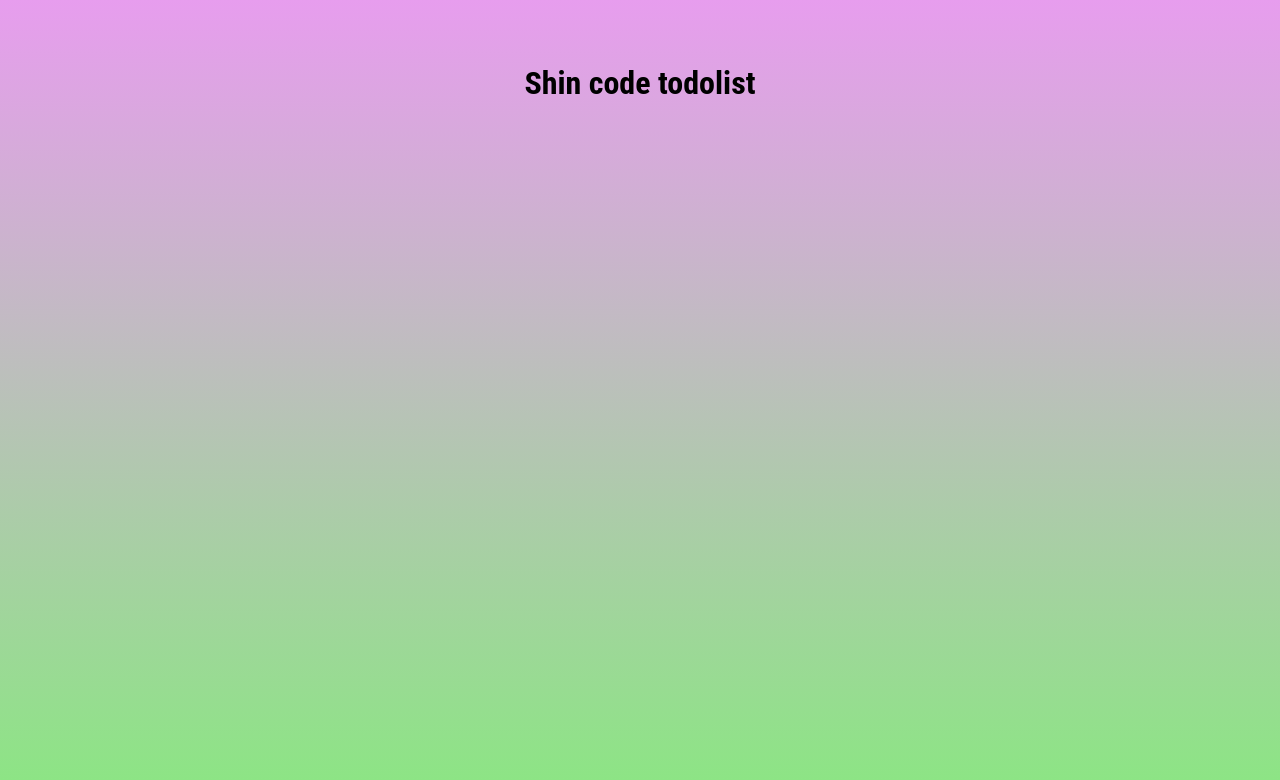
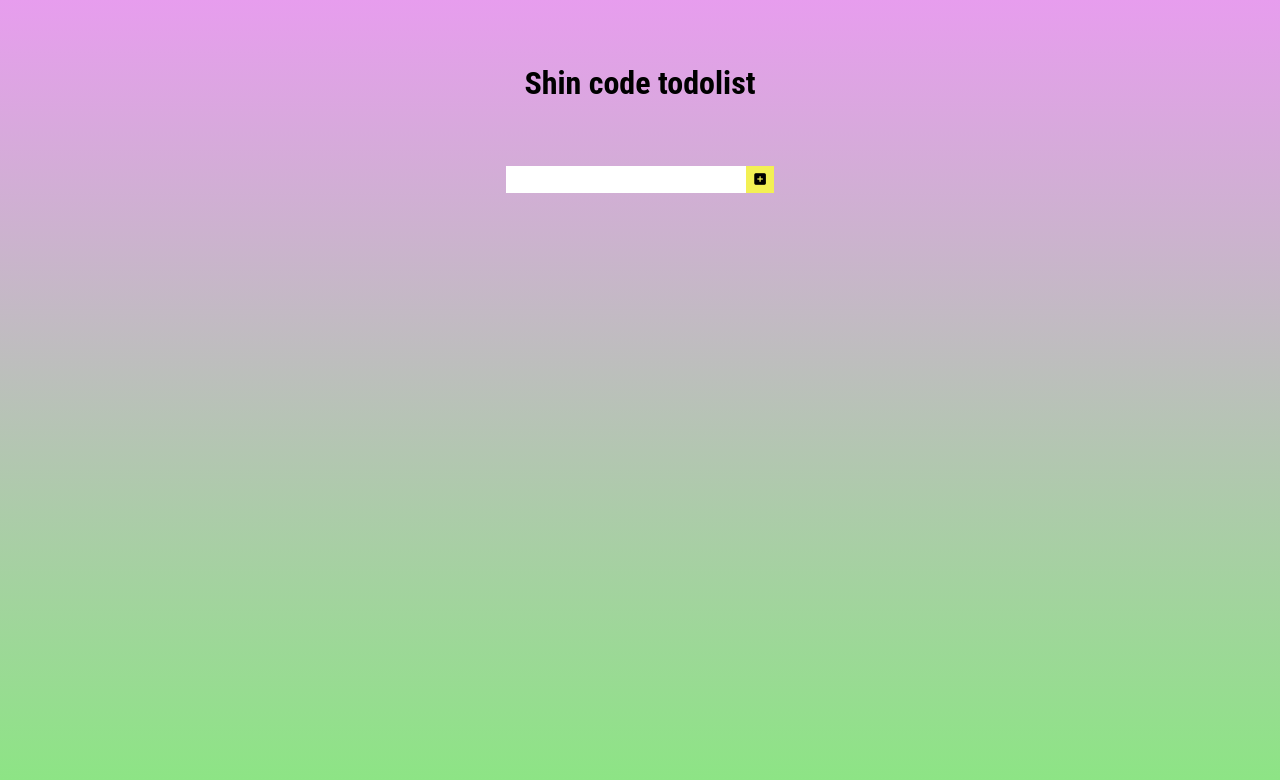
Before and after one commit to gel-silica/TODOAPP, a React (Create React App) app: page / in a window 1280 px wide. Shown: the top 780 px of the page. Built offline with nearby package versions, Linux system fonts and the light colour scheme.

Commit message:
インプットフォームのコンポーネントをApp.jsに追加

```diff
--- a/src/App.js
+++ b/src/App.js
@@ -1,4 +1,5 @@
 import './App.css';
+import { InputForm } from './components/InputForm';
 import { Title } from './components/Title';
 
 
@@ -6,6 +7,7 @@ function App() {
   return (
     <div className="body">
       <Title />
+      <InputForm />
     </div>
   );
 }
```
